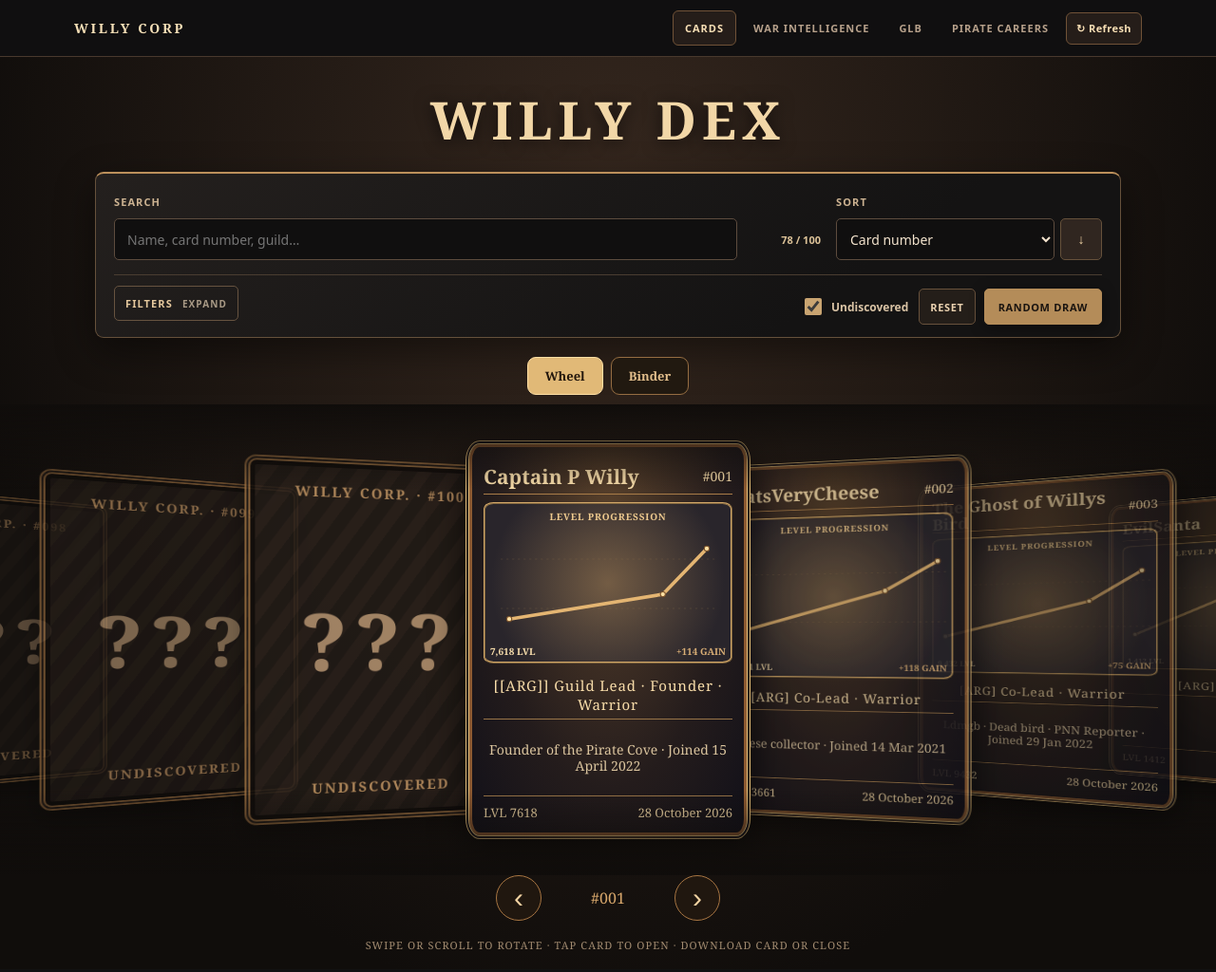
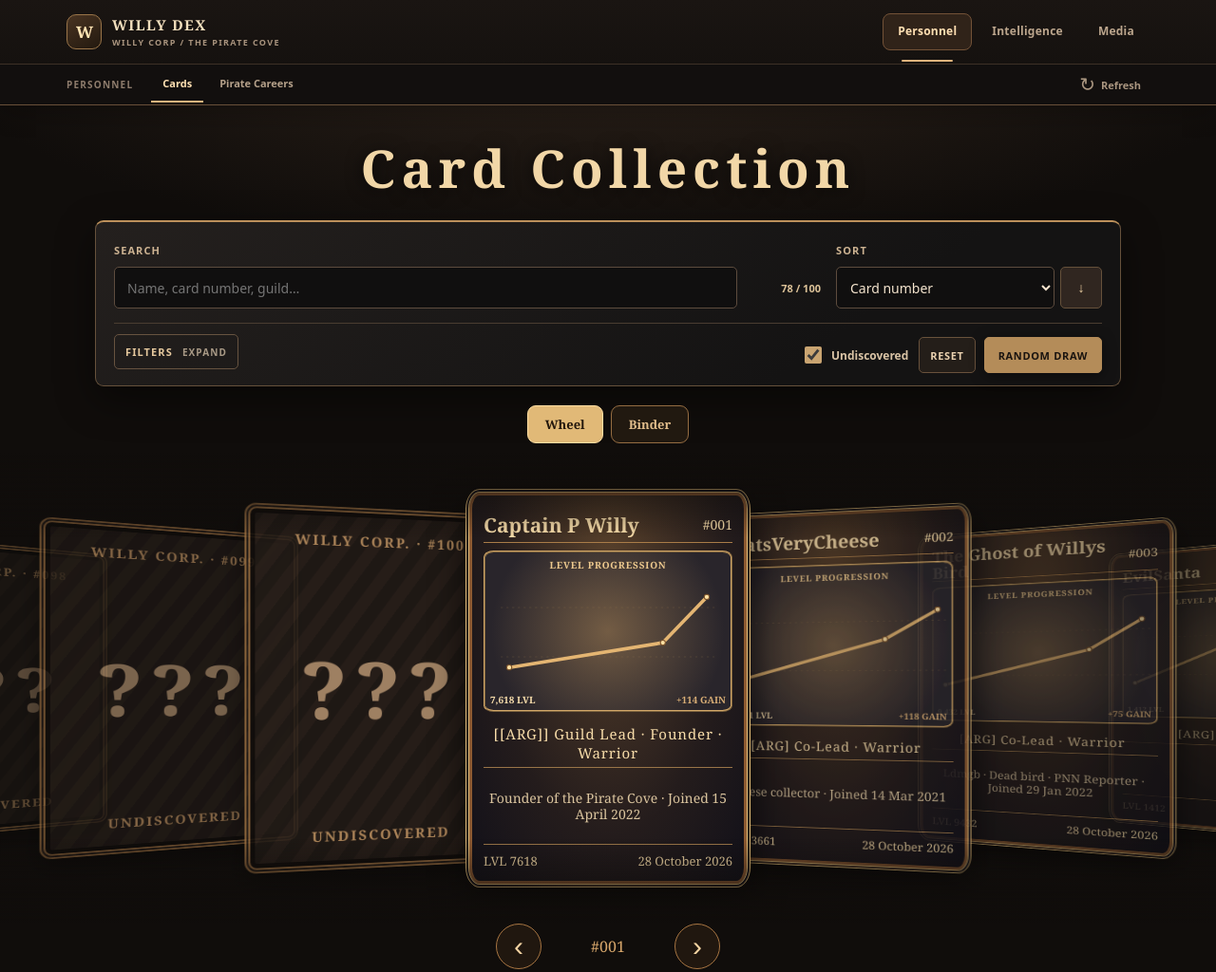
Before and after one commit to CaptainPWilly/willy-dex, a website: page index.html in a window 1280 px wide. Shown: the top 1024 px of the page at 95% size. Drawn offline with Linux system fonts and the light colour scheme.

Commit message:
Use unified Willy Dex app navigation on index.html

```diff
--- a/index.html
+++ b/index.html
@@ -132,8 +132,8 @@
 .collectible-back .back-history-entry:last-child{border-bottom:0;padding-bottom:2px}
 .collectible-back .back-history-index{display:block;font-size:clamp(8px,1.8vw,10px);font-weight:700;letter-spacing:.05em;color:#bba18a}
 .collectible-back .back-history-entry small{display:block;margin-top:2px;font-size:clamp(8px,2vw,11px);color:#c4ad8b;line-height:1.3}
-.collectible-back .guild-leave-history{border-color:#885a46}.collectible-back .guild-leave-history .back-record-label{color:#e6ad91}.collectible-back .guild-leave-history .back-history-index{color:#d49e84}.collectible-back .back-scroll{scrollbar-gutter:stable} .collectible-back .guild-removal-history{border-color:#935b45}.collectible-back .guild-removal-history .back-record-label{color:#eda987}.collectible-back .guild-removal-history .back-history-index{color:#c5967c} </style></head><body><div class="wc-site-nav"><div class="wc-site-inner"><strong class="wc-site-brand">WILLY CORP</strong><div class="wc-site-links" role="navigation" aria-label="Willy DEX"><a href="index.html" aria-current="page">CARDS</a><a href="wars.html">WAR INTELLIGENCE</a><a href="glb.html">GLB</a><a href="pirate-careers.html">PIRATE CAREERS</a><button type="button" class="wc-refresh" aria-label="Refresh site" title="Refresh site" onclick="location.reload()">↻ Refresh</button></div></div></div>
-<header class="wc-header"><h1>WILLY DEX</h1></header>
+.collectible-back .guild-leave-history{border-color:#885a46}.collectible-back .guild-leave-history .back-record-label{color:#e6ad91}.collectible-back .guild-leave-history .back-history-index{color:#d49e84}.collectible-back .back-scroll{scrollbar-gutter:stable} .collectible-back .guild-removal-history{border-color:#935b45}.collectible-back .guild-removal-history .back-record-label{color:#eda987}.collectible-back .guild-removal-history .back-history-index{color:#c5967c} </style><link rel="stylesheet" href="app-shell.css?v=1"><script src="app-shell.js?v=1" defer></script></head><body><div id="wc-app-mount"></div>
+<header class="wc-header"><h1>Card Collection</h1></header>
 <section class="wc-console" aria-label="Card search, sorting and filtering">
   <div class="wc-main-row"><div class="wc-search"><label for="search">SEARCH</label><div class="bar"><input id="search" type="search" placeholder="Name, card number, guild…" aria-label="Search cards"><span id="count" aria-live="polite">0 / 100</span></div></div>
   <div class="wc-sort"><label for="sort">SORT</label><div class="sortbar"><select id="sort" aria-label="Sort cards"><option value="number">Card number</option><option value="name">Name</option><option value="age">SMMO age</option><option value="level">Level</option><option value="growth">Level growth</option><option value="guild">Guild</option></select><button id="reverse" type="button" aria-label="Reverse sort direction" title="Reverse sort direction">↓</button></div></div></div>
```
